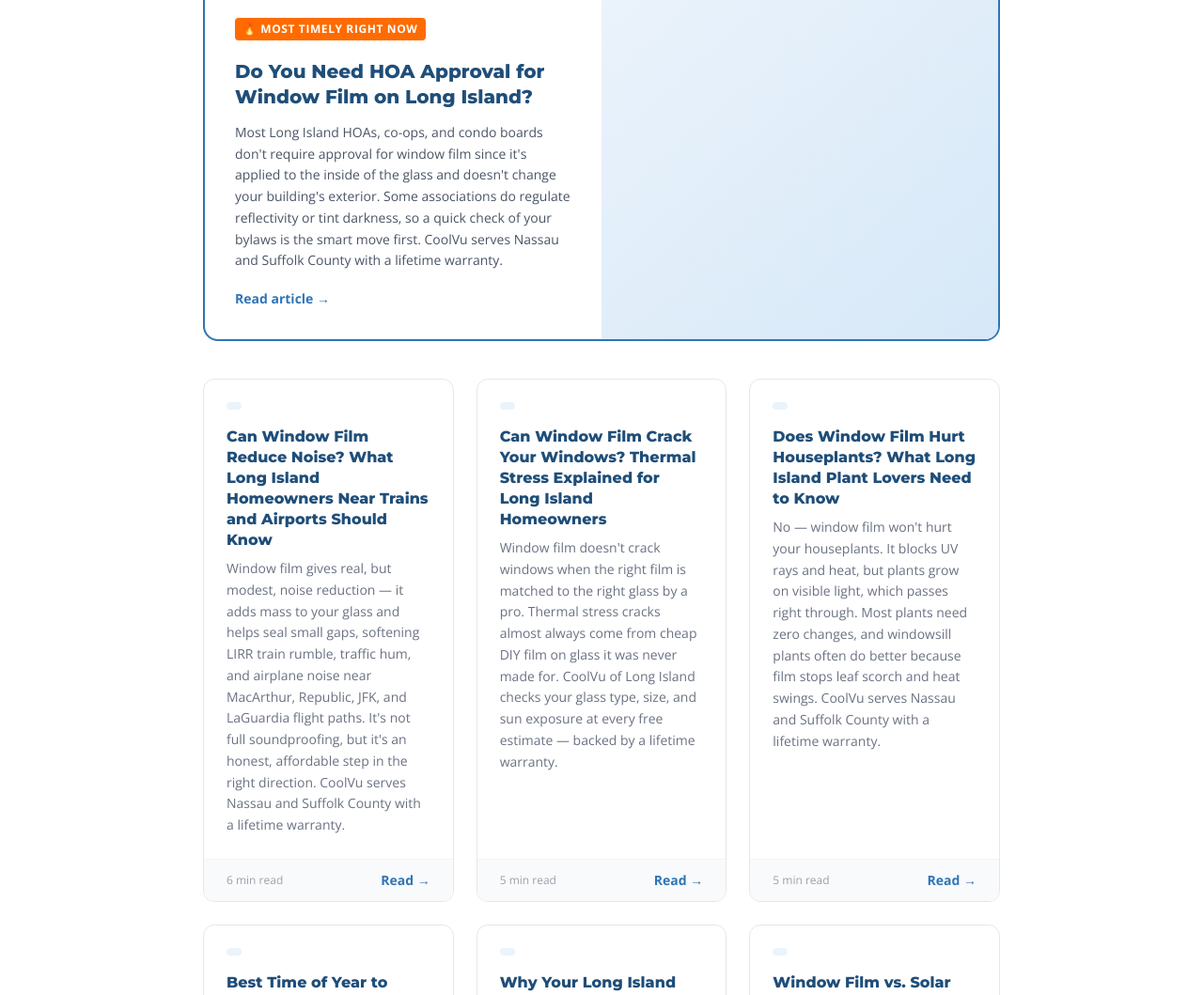
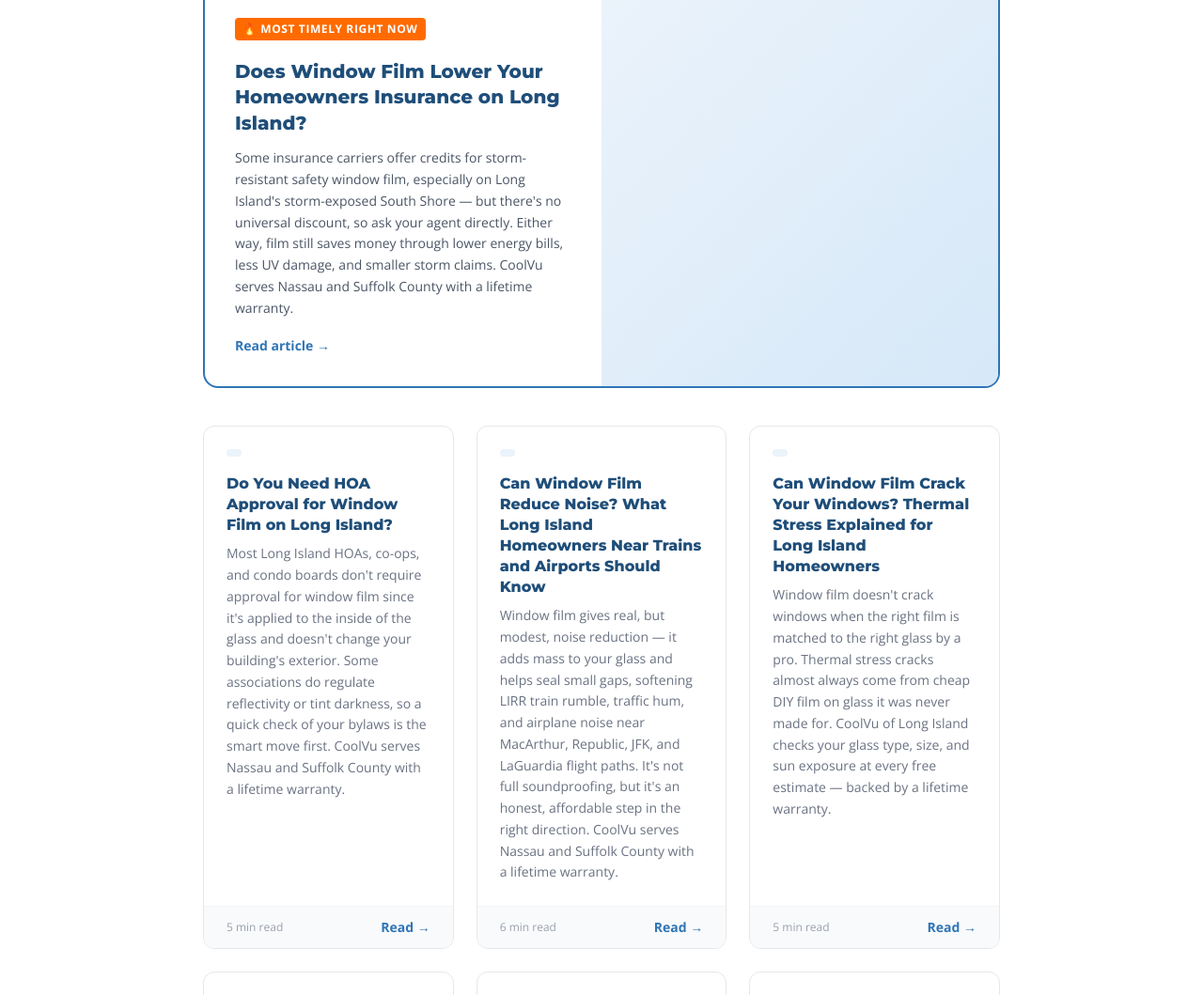
Before and after one commit to pjs8875/CoolVu, a Next.js app: page /blog in a window 1280 px wide. Shown: the part 536-1595 px from the top of the page at 94% size. Built offline with nearby package versions, Linux system fonts and the light colour scheme; no server answers.

Commit message:
Add new blog article to index: window film insurance discounts

```diff
--- a/components/blog/BlogIndexPage.tsx
+++ b/components/blog/BlogIndexPage.tsx
@@ -2,6 +2,14 @@ import Link from "next/link";
 import Navbar from "@/components/Navbar";
 
 const posts = [
+  {
+    title: "Does Window Film Lower Your Homeowners Insurance on Long Island?",
+    excerpt:
+      "Some insurance carriers offer credits for storm-resistant safety window film, especially on Long Island's storm-exposed South Shore — but there's no universal discount, so ask your agent directly. Either way, film still saves money through lower energy bills, less UV damage, and smaller storm claims. CoolVu serves Nassau and Suffolk County with a lifetime warranty.",
+    date: "July 20, 2026",
+    slug: "window-film-insurance-discounts-long-island",
+    readTime: "6 min read",
+  },
   {
     title: "Do You Need HOA Approval for Window Film on Long Island?",
     excerpt:
```
